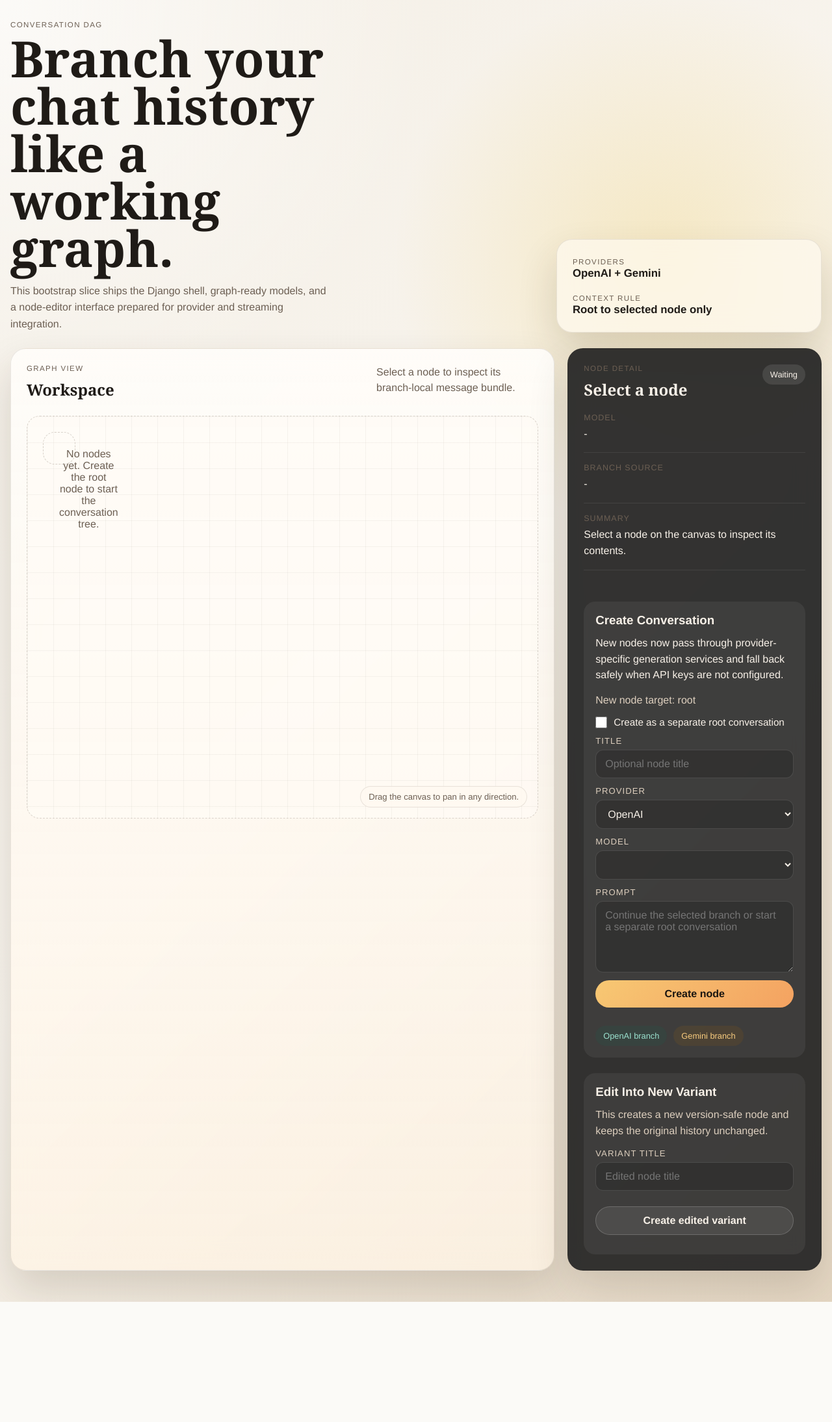
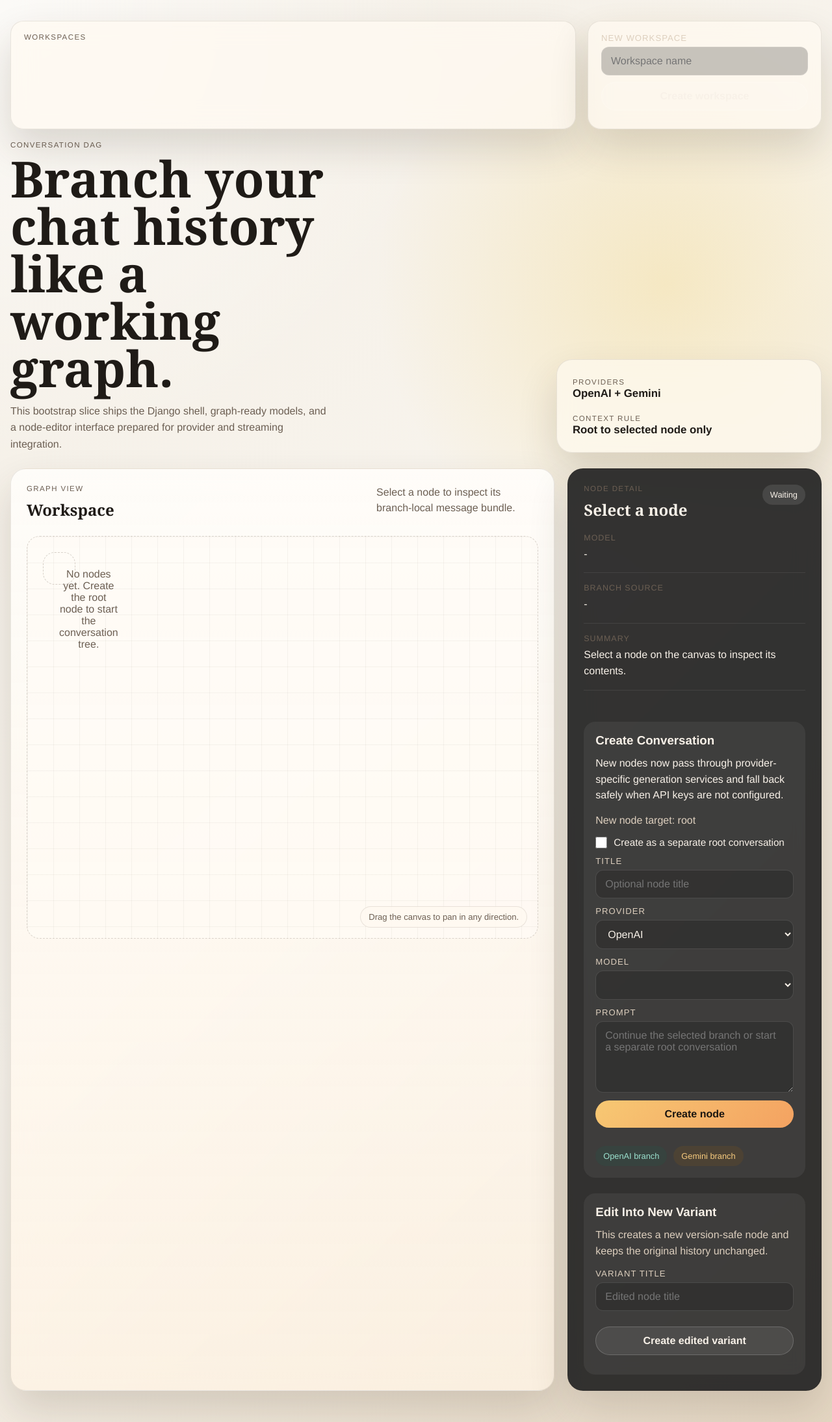
Before and after one commit to Howardleejhenhao/Generative-AI-LLM-Tree, a Django app: template tree_ui/templates/tree_ui/index.html in a window 1280 px wide. Shown: the whole page at 65% size. Before the commit the page ends 2004 px from the top, so only its background shows below. Run offline with Django 5.2, Linux system fonts and the light colour scheme; the template is opened without the code that fills it, so the values that code supplies are empty.

Commit message:
feat: add multi-workspace graph support

```diff
--- a/tree_ui/static/tree_ui/css/app.css
+++ b/tree_ui/static/tree_ui/css/app.css
@@ -30,6 +30,51 @@ body {
   width: min(1400px, calc(100vw - 32px));
   margin: 0 auto;
   padding: 32px 0 48px;
+}
+
+.workspace-toolbar {
+  display: grid;
+  grid-template-columns: minmax(0, 1fr) minmax(280px, 360px);
+  gap: 18px;
+  margin-bottom: 18px;
+}
+
+.workspace-switcher,
+.workspace-create-form {
+  border: 1px solid rgba(55, 43, 31, 0.1);
+  border-radius: 20px;
+  box-shadow: var(--shadow);
+  backdrop-filter: blur(18px);
+  background: rgba(255, 250, 242, 0.72);
+  padding: 18px 20px;
+}
+
+.workspace-list {
+  display: flex;
+  flex-wrap: wrap;
+  gap: 10px;
+}
+
+.workspace-pill {
+  display: inline-flex;
+  align-items: center;
+  border-radius: 999px;
+  padding: 9px 14px;
+  border: 1px solid rgba(74, 58, 40, 0.12);
+  text-decoration: none;
+  color: var(--text);
+  background: rgba(255, 255, 255, 0.72);
+}
+
+.workspace-pill-current {
+  background: linear-gradient(135deg, #f7c873, #f4a261);
+  border-color: transparent;
+  color: #1a1510;
+}
+
+.workspace-create-form {
+  display: grid;
+  gap: 10px;
 }
 
 .hero {
@@ -484,6 +529,7 @@ body {
 }
 
 @media (max-width: 1080px) {
+  .workspace-toolbar,
   .hero,
   .workspace-shell {
     grid-template-columns: 1fr;
--- a/tree_ui/static/tree_ui/js/app.js
+++ b/tree_ui/static/tree_ui/js/app.js
@@ -20,6 +20,10 @@ const streamingStatus = document.getElementById("streaming-status");
 const formTarget = document.getElementById("form-target");
 const feedback = document.getElementById("form-feedback");
 const nodeForm = document.getElementById("node-form");
+const workspaceCreateForm = document.getElementById("workspace-create-form");
+const workspaceNameInput = document.getElementById("workspace-name-input");
+const workspaceCreateButton = document.getElementById("workspace-create-button");
+const workspaceCreateFeedback = document.getElementById("workspace-create-feedback");
 const nodeTitleInput = document.getElementById("node-title-input");
 const providerInput = document.getElementById("node-provider-input");
 const modelInput = document.getElementById("node-model-input");
@@ -185,6 +189,36 @@ async function handleEditSubmit(event) {
   }
 }
 
+async function handleWorkspaceCreateSubmit(event) {
+  event.preventDefault();
+  workspaceCreateFeedback.textContent = "";
+  workspaceCreateButton.disabled = true;
+
+  try {
+    const response = await fetch(workspaceCreateForm.dataset.createWorkspaceUrl, {
+      method: "POST",
+      headers: {
+        "Content-Type": "application/json",
+        "X-CSRFToken": csrfToken,
+      },
+      body: JSON.stringify({
+        name: workspaceNameInput.value,
+      }),
+    });
+    if (!response.ok) {
+      const message = await response.text();
+      throw new Error(message || `Request failed with status ${response.status}`);
+    }
+    const result = await response.json();
+    workspaceCreateFeedback.textContent = `Workspace "${result.workspace.name}" created.`;
+    window.location.href = result.redirect_url;
+  } catch (error) {
+    workspaceCreateFeedback.textContent = error.message;
+  } finally {
+    workspaceCreateButton.disabled = false;
+  }
+}
+
 async function handleNodeSubmit(event) {
   event.preventDefault();
   feedback.textContent = "";
@@ -240,6 +274,7 @@ providerInput.addEventListener("change", syncModelOptions);
 rootModeToggle.addEventListener("change", updateFormState);
 nodeForm.addEventListener("submit", handleNodeSubmit);
 editForm.addEventListener("submit", handleEditSubmit);
+workspaceCreateForm.addEventListener("submit", handleWorkspaceCreateSubmit);
 syncModelOptions();
 const initialMetrics = renderCanvas(payload.nodes, selectedNodeId, updateSelection);
 viewport.setCanvasMetrics(initialMetrics, payload.nodes.length > 0);
--- a/tree_ui/templates/tree_ui/index.html
+++ b/tree_ui/templates/tree_ui/index.html
@@ -4,6 +4,28 @@
 {% block title %}LLM-Tree Workspace{% endblock %}
 
 {% block content %}
+  <section class="workspace-toolbar">
+    <div class="workspace-switcher">
+      <p class="eyebrow">Workspaces</p>
+      <div class="workspace-list">
+        {% for workspace in workspace_list %}
+          <a class="workspace-pill{% if workspace.is_current %} workspace-pill-current{% endif %}" href="{% url 'workspace_graph' workspace.slug %}">
+            {{ workspace.name }}
+          </a>
+        {% endfor %}
+      </div>
+    </div>
+    <form class="workspace-create-form" id="workspace-create-form" data-create-workspace-url="{% url 'create_workspace' %}">
+      {% csrf_token %}
+      <label class="form-field">
+        <span>New Workspace</span>
+        <input id="workspace-name-input" type="text" maxlength="120" placeholder="Workspace name">
+      </label>
+      <button class="secondary-button" id="workspace-create-button" type="submit">Create workspace</button>
+      <p class="form-feedback" id="workspace-create-feedback" role="status" aria-live="polite"></p>
+    </form>
+  </section>
+
   <section class="hero">
     <div>
       <p class="eyebrow">Conversation DAG</p>
--- a/tree_ui/urls.py
+++ b/tree_ui/urls.py
@@ -3,7 +3,9 @@ from django.urls import path
 from tree_ui import views
 
 urlpatterns = [
-    path("", views.workspace_graph, name="workspace_graph"),
+    path("", views.workspace_home, name="workspace_home"),
+    path("workspaces/<slug:slug>/", views.workspace_graph, name="workspace_graph"),
+    path("api/workspaces/", views.create_workspace_view, name="create_workspace"),
     path(
         "api/workspaces/<slug:slug>/nodes/",
         views.create_workspace_node,
```
Also changed, not shown: tree_ui/services/workspace_service.py (+33 -0 lines), tree_ui/tests.py (+25 -2 lines), tree_ui/views.py (+52 -4 lines).
